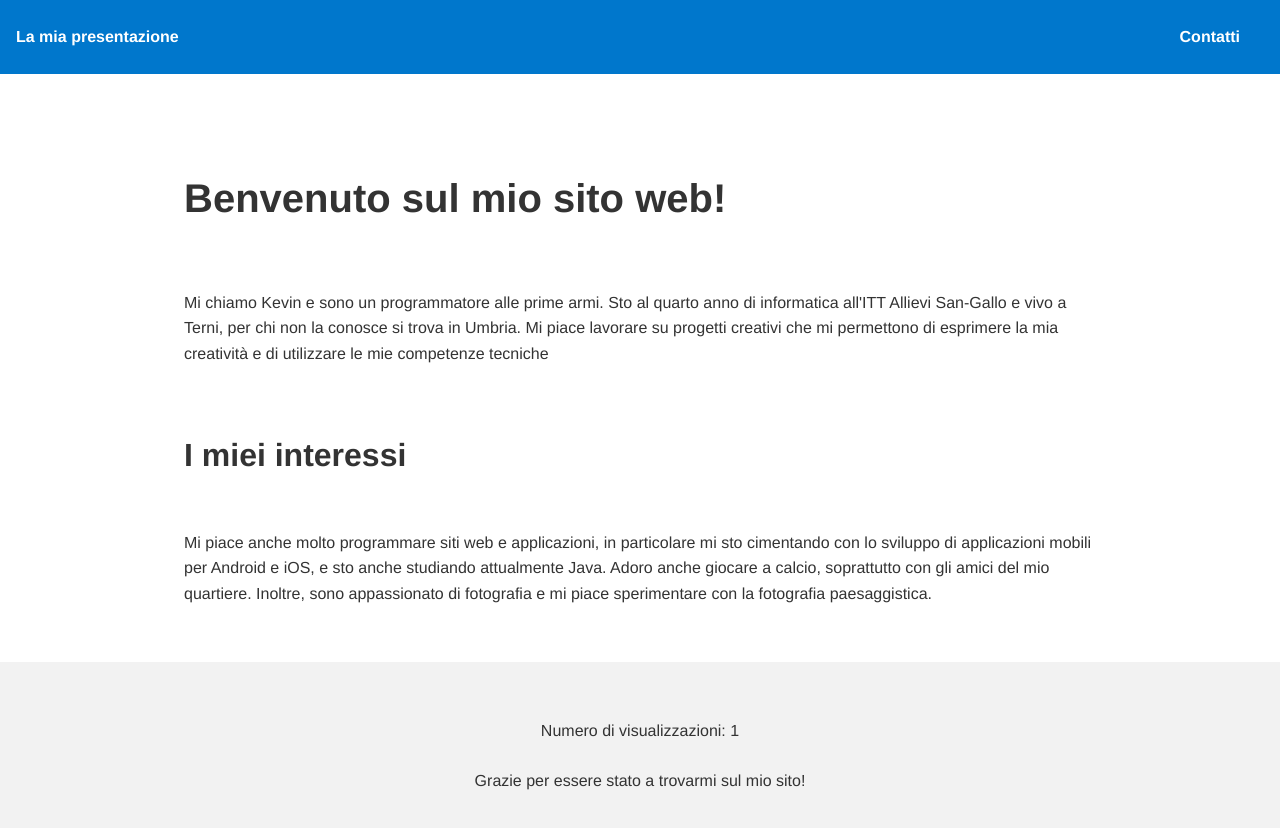
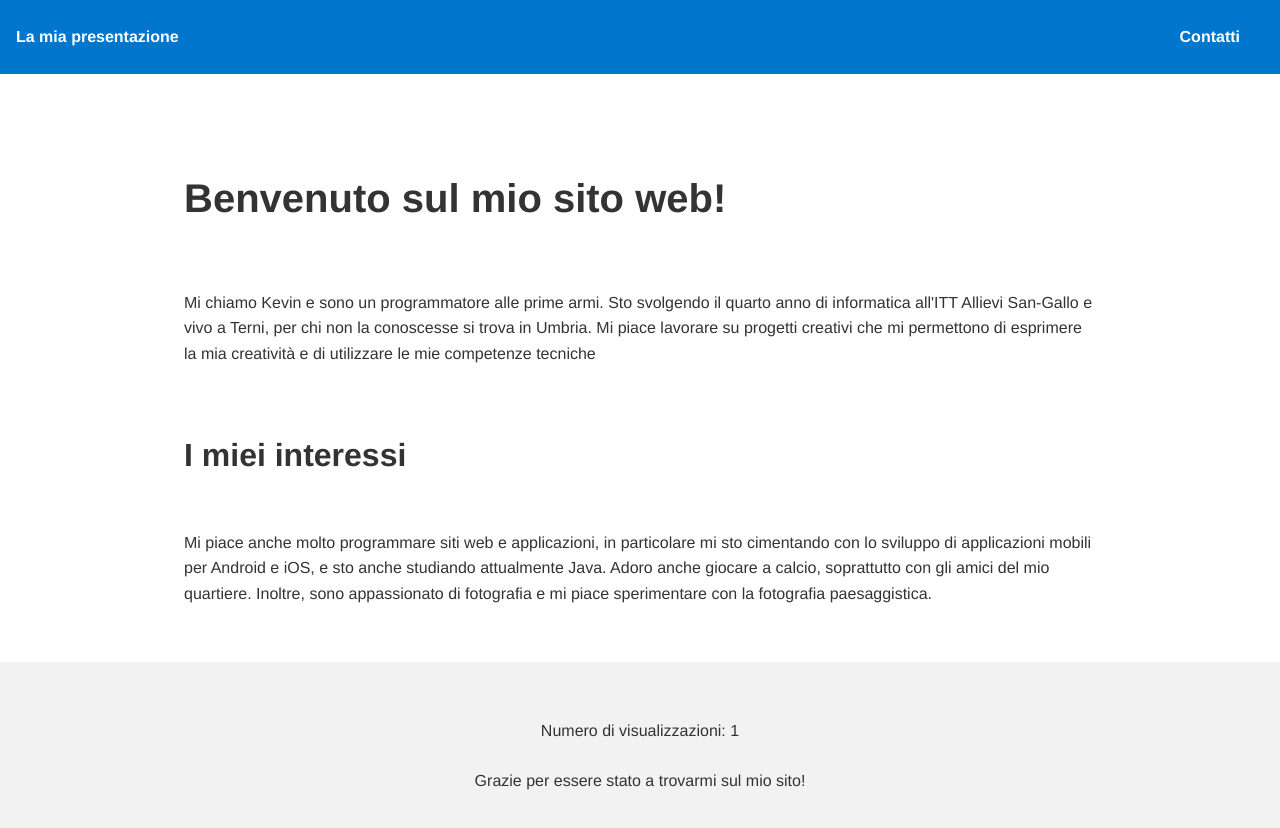
Before and after one commit to Kevinxvii/Kevinxviii.github.io, a plain HTML site: page index.html in a window 1280 px wide. Drawn offline with Linux system fonts and the light colour scheme.

Commit message:
Update index.html

```diff
--- a/index.html
+++ b/index.html
@@ -30,8 +30,8 @@
     <main>
         <section id="presentation">
             <h1>Benvenuto sul mio sito web!</h1>
-            <p>Mi chiamo Kevin e sono un programmatore alle prime armi. Sto al quarto anno di informatica all'ITT
-                Allievi San-Gallo e vivo a Terni, per chi non la conosce si trova in Umbria. Mi piace
+            <p>Mi chiamo Kevin e sono un programmatore alle prime armi. Sto svolgendo il quarto anno di informatica all'ITT
+                Allievi San-Gallo e vivo a Terni, per chi non la conoscesse si trova in Umbria. Mi piace
                 lavorare su progetti creativi che mi permettono di esprimere la mia creatività e di utilizzare le mie
                 competenze tecniche
             </p>
```
